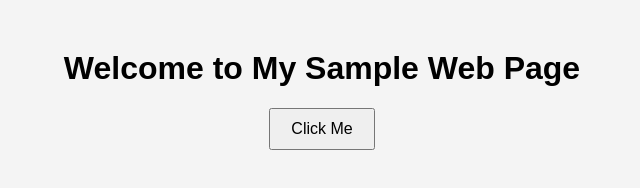
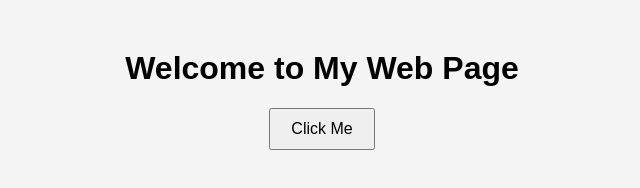
Before and after one commit to Monika2604/Web-dev, a plain HTML site: page index.html in a window 1280 px wide. Shown: the whole page, without its empty margins (318-958 px from the left). Drawn offline with Linux system fonts and the light colour scheme.

Commit message:
Update index.html

```diff
--- a/index.html
+++ b/index.html
@@ -7,7 +7,7 @@
     <link rel="stylesheet" href="style.css">
 </head>
 <body>
-    <h1>Welcome to My Sample Web Page</h1>
+    <h1>Welcome to My Web Page</h1>
     <button id="clickMe">Click Me</button>
     <p id="message"></p>
 
```
